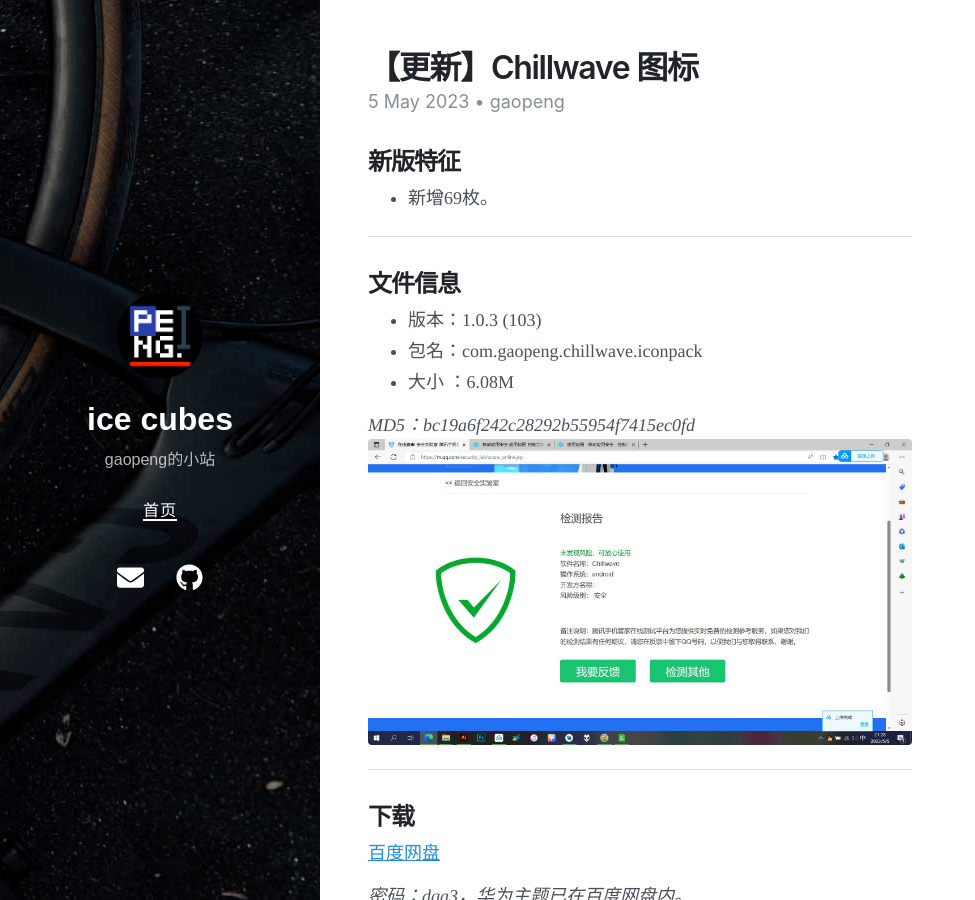
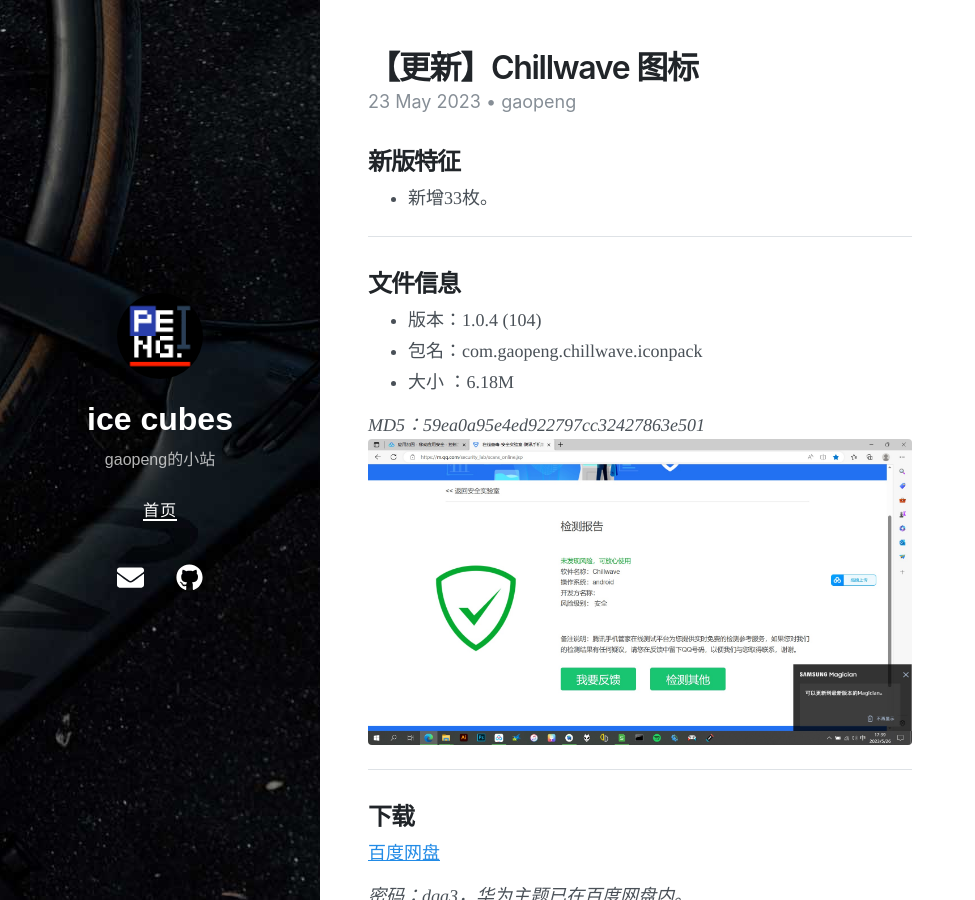
Before and after one commit to gaopengk/gaopengk.github.io, a Jekyll site: the page built from _posts/2023-05-23-【更新】Chillwave 图标.md, in a window 1280 px wide and 900 px high. Shown: the whole window, without its empty margins (0-975 px from the left). Built offline with Jekyll 4.4.1, drawn with Linux system fonts in a browser that asks for light colours; nearby versions of some CDN libraries.

Commit message:
Update and rename 2023-05-05-【更新】Chillwave 图标.md to 2023-05-23-【更新】Chillwave 图标.md

```diff
--- a/_posts/2023-05-05-【更新】Chillwave 图标.md
+++ b/_posts/2023-05-23-【更新】Chillwave 图标.md
@@ -1,22 +1,22 @@
 ---
 layout:     post
 title:      【更新】Chillwave 图标
-date:       2023-05-05 21:48 +0800
+date:       2023-05-23 17:48 +0800
 author:     gaopeng
 tags:       [图标包]
 ---
 ## 新版特征
-- 新增69枚。
+- 新增33枚。
 
 ***
 
 ## 文件信息
-- 版本：1.0.3 (103)
+- 版本：1.0.4 (104)
 - 包名：com.gaopeng.chillwave.iconpack
-- 大小 ：6.08M
+- 大小 ：6.18M
 
-_MD5：bc19a6f242c28292b55954f7415ec0fd_
-<img src="https://gaopengk.github.io/imgs/chillwave_1.0.3.jpg"  width="100%">
+_MD5：59ea0a95e4ed922797cc32427863e501_
+<img src="https://gaopengk.github.io/imgs/chillwave_1.0.4.jpg"  width="100%">
 
 ***
 
```
